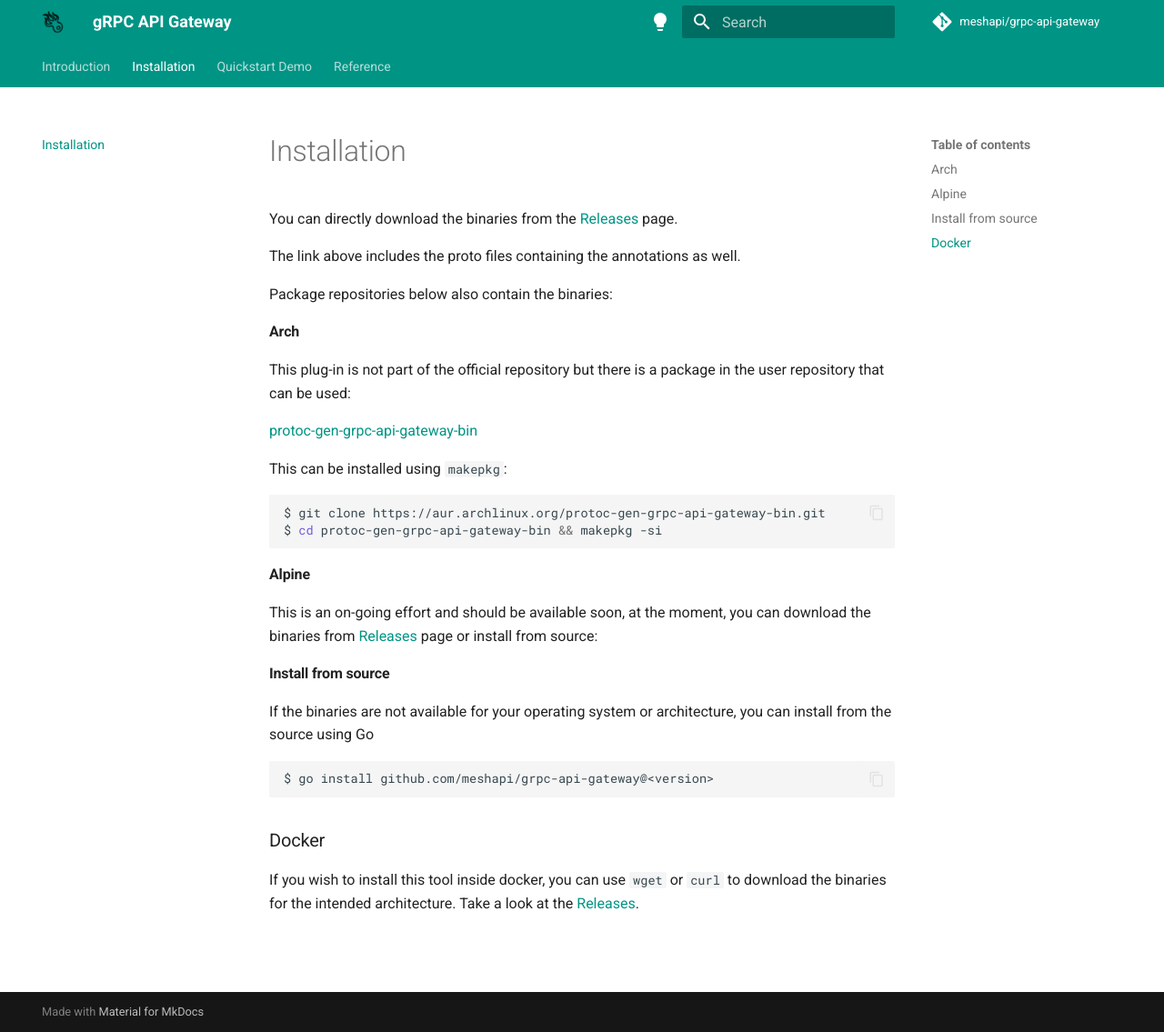
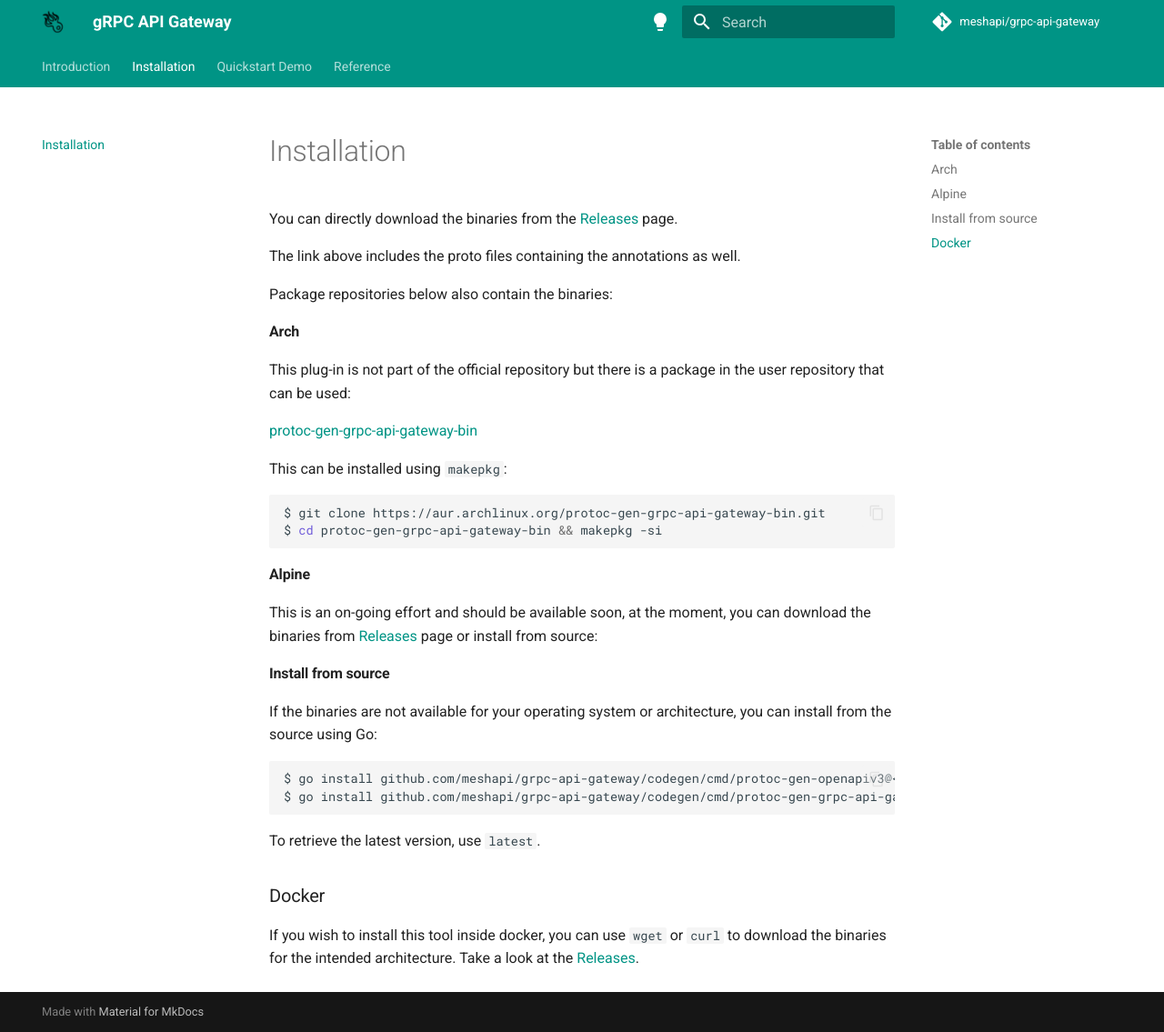
Before and after one commit to meshapi/grpc-api-gateway, an MkDocs documentation site: the page built from docs/installation.md, in a window 1280 px wide and 1135 px high. Shown: the whole window at 91% size. Built offline with MkDocs 1.6.1 and Material for MkDocs 9.7.7, drawn with Linux system fonts in a browser that asks for light colours; comment, search, counter and statistics services are not loaded.

Commit message:
update docs (#20)

````diff
--- a/docs/installation.md
+++ b/docs/installation.md
@@ -25,11 +25,14 @@ This is an on-going effort and should be available soon, at the moment, you can
 #### Install from source
 
 If the binaries are not available for your operating system or architecture,
-you can install from the source using Go
+you can install from the source using Go:
 
 ```sh
-$ go install github.com/meshapi/grpc-api-gateway@<version>
+$ go install github.com/meshapi/grpc-api-gateway/codegen/cmd/protoc-gen-openapiv3@<version>
+$ go install github.com/meshapi/grpc-api-gateway/codegen/cmd/protoc-gen-grpc-api-gateway@<version>
 ```
+
+To retrieve the latest version, use `latest`.
 
 ### Docker
 
````
